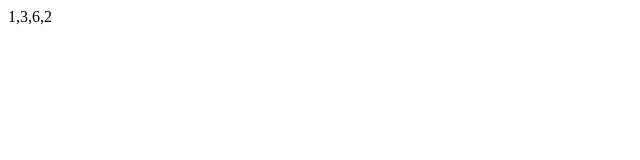
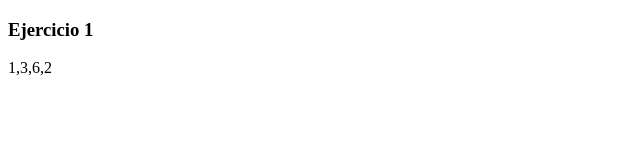
Before and after one commit to maitc/PF-ejercicio-1, a plain HTML site: page index.html in a window 1280 px wide. Shown: the whole page, without its empty margins (0-640 px from the left). Drawn offline with Linux system fonts and the light colour scheme.

Commit message:
funcionando ok

```diff
--- a/index.html
+++ b/index.html
@@ -6,6 +6,7 @@
 </head>
 <body>
 
+	<h3>Ejercicio 1</h3>
 
 	<script type="text/javascript" src="assets/js/main.js"></script>
 
```
